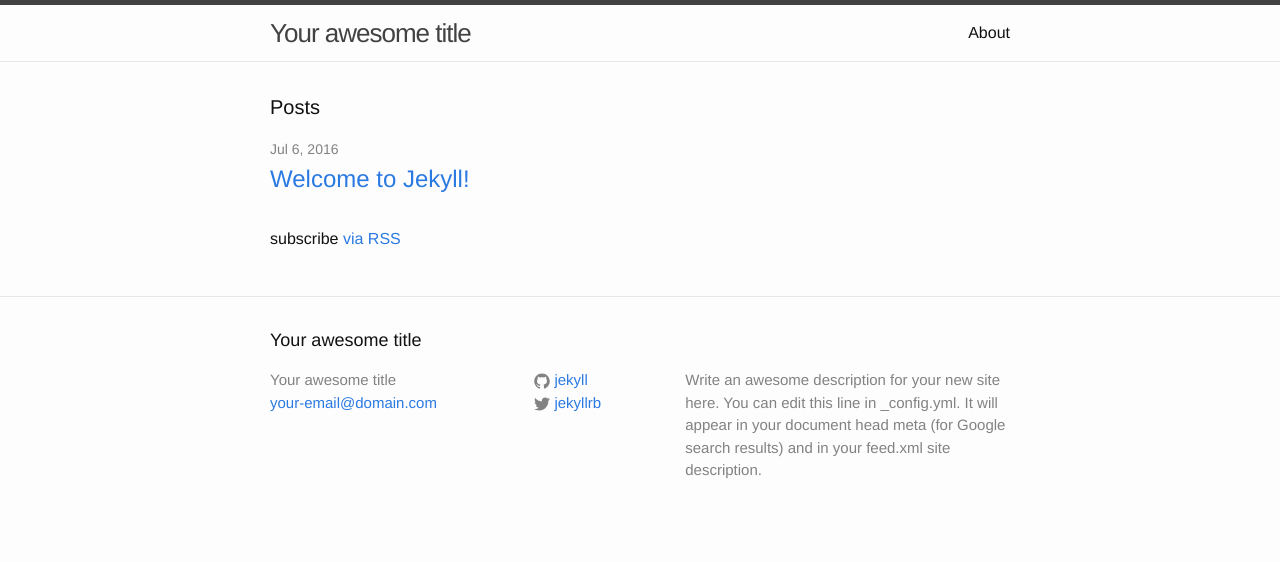
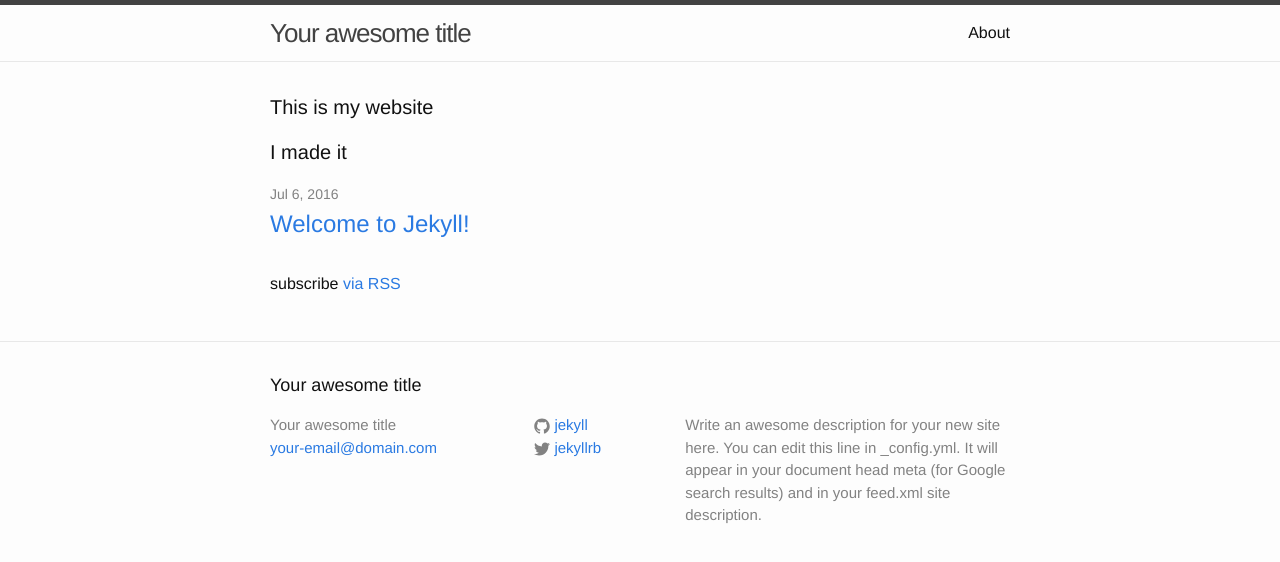
Before and after one commit to Tz1m1sc3/Portfolio, a Jekyll site: the page built from index.html, in a window 1280 px wide. Shown: the top 562 px of the page. Built offline with Jekyll 4.4.1, drawn with Linux system fonts in a browser that asks for light colours.

Commit message:
Update index.html

```diff
--- a/index.html
+++ b/index.html
@@ -4,8 +4,8 @@ layout: default
 
 <div class="home">
 
-  <h1 class="page-heading">Posts</h1>
-
+  <h1 class="page-heading"> This is my website </h1>
+<h2 class="page-heading"> I made it </h2>
   <ul class="post-list">
     {% for post in site.posts %}
       <li>
```
